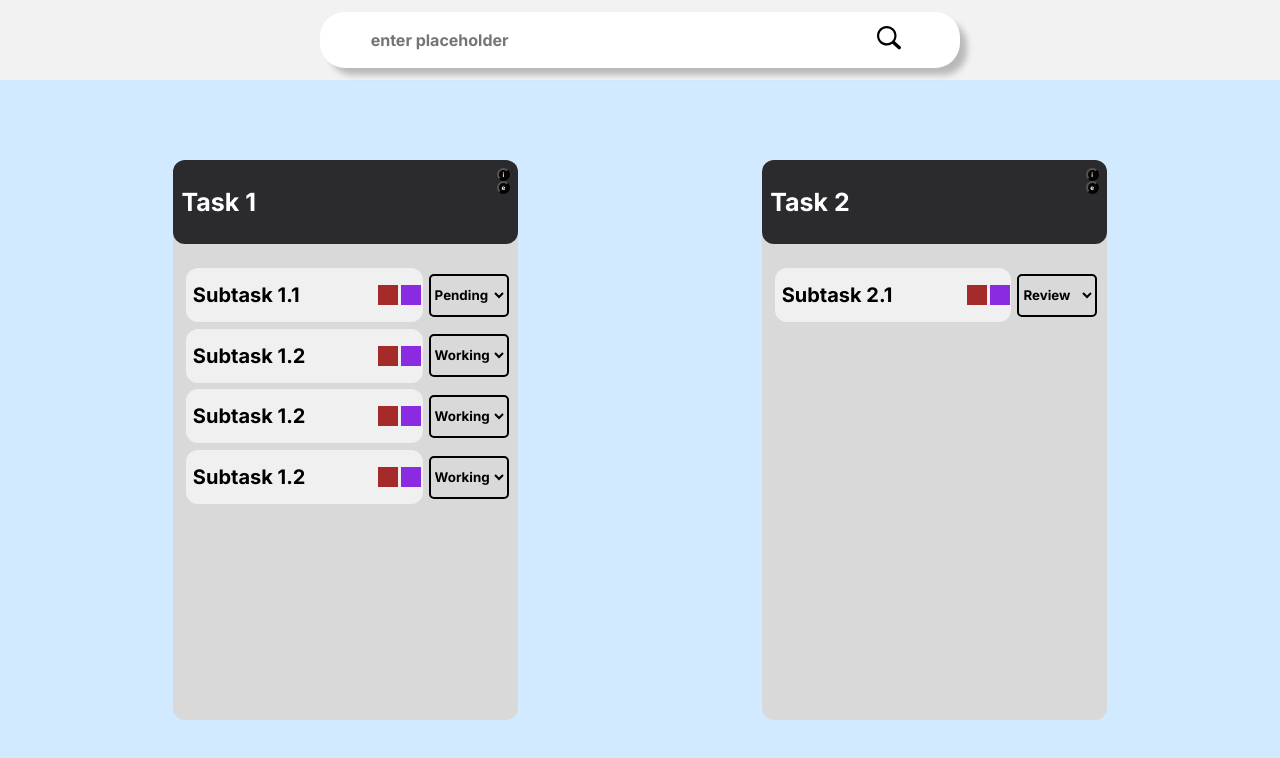
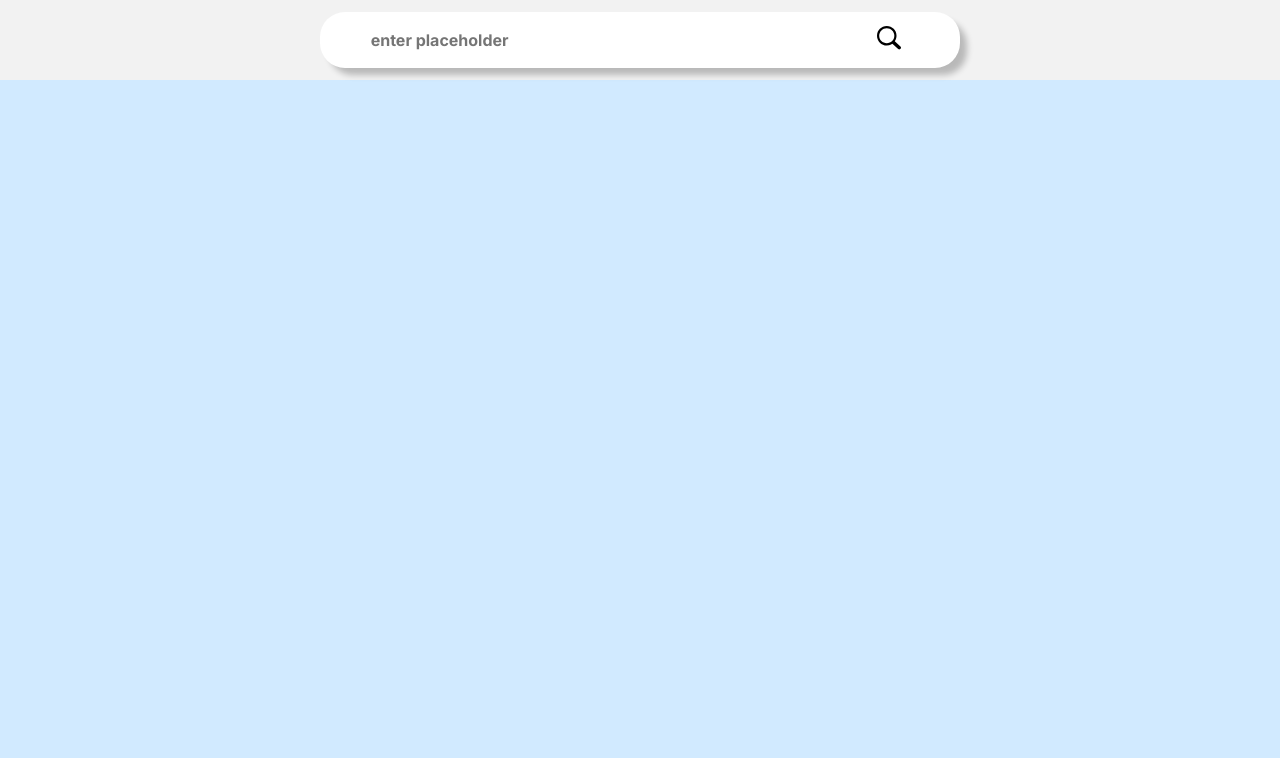
Before and after one commit to Sumanyadava/TOGO, a React (Create React App) app: page / in a window 1280 px wide. Shown: the top 758 px of the page. Built offline with nearby package versions, Linux system fonts and the light colour scheme.

Commit message:
fix:state uplifting across components

```diff
--- a/src/components/header/Header.jsx
+++ b/src/components/header/Header.jsx
@@ -1,20 +1,32 @@
-import React, { useState } from 'react'
+import React, { useEffect, useState } from 'react'
 import SearchBar from '../searchbar/SearchBar'
 import "./Header.css"
 
 
 
-const Header = ({data, aac}) => {
+const Header = ({data,mainuping}) => {
 
   // const [first, setfirst] = useState([])
-  const abc = (ToGo)=>{
-    aac(ToGo)
+
+
+
+
+  const uping = (ToGo) => {
+    // console.log(ToGo)
+
+    mainuping(ToGo)
+
+
   }
+
+
+
   return (
 
       <div className="header">
 
-        <SearchBar placeholder="enter placeholder"  data={data} abc={abc} />
+        <SearchBar placeholder="enter placeholder"  data={data} uping={uping} />
+
 
 
 
--- a/src/components/main/Main.jsx
+++ b/src/components/main/Main.jsx
@@ -2,17 +2,25 @@ import React from 'react';
 import TodoName from '../todo_name/TodoName';
 import './Main.css';
 
-const Main = ({data , first}) => {
+const Main = ({ first}) => {
+
+    // console.log(first)
 
   return (
     <div className='main'>
-
+      {/* {console.log(first)} */}
 
       {
-        data.todos.map((todo,index) => (
+        first.map((todo,index) => (
+          <TodoName key={index} todo={todo}/>
+        ))
+      }
+
+      {/* {
+        data.todos.map((todo,index,) => (
           <TodoName key={index} data={todo}/>
         ))
-      }
+      }    */}
 
 
 
--- a/src/components/searchbar/SearchBar.jsx
+++ b/src/components/searchbar/SearchBar.jsx
@@ -1,26 +1,22 @@
 import React, { useState } from "react";
-import Search_icon from "../../assets/Search_icon";
-import Cross_icon from "../../assets/cross_icon";
+import SearchIcon from "../../assets/Search_icon";
+import CrossIcon from "../../assets/cross_icon";
 import ButtonComp from "../buttons/ButtonComp";
 import "./SearchBar.css";
 
-
-
-const SearchBar = ({ placeholder, data, abc }) => {
-
+const SearchBar = ({ placeholder, data, uping }) => {
   const [filteredData, setFilteredData] = useState([]);
   const [wordEntered, setWordEntered] = useState("");
 
-  const [ToGo, newToGo] = useState([]);
+  const [ToGo, setToGo] = useState([]);
 
-  // console.log(data?.todos.map(toko =>toko.name))
+
   //Aray can be null and can used previously if empty
 
   const HandlePlusClick = (e) => {
-    abc(ToGo)
-    newToGo([...ToGo, wordEntered]);
+    uping([...ToGo, wordEntered])
+    setToGo([...ToGo, wordEntered]);
     setWordEntered("");
-
     setFilteredData([]);
 
   };
@@ -30,19 +26,16 @@ const SearchBar = ({ placeholder, data, abc }) => {
     setWordEntered(SearchWord);
 
     const newFilter = data?.todos.map((value) => {
-
-       if(value?.name
-        .toLowerCase()
-        .includes(SearchWord.toLowerCase().trim()))return value?.name;
+      if (value?.name.toLowerCase().includes(SearchWord.toLowerCase().trim()))
+        return value?.name;
     });
-    if (SearchWord == 0 ) {
+    if (SearchWord === 0) {
       setFilteredData([]);
     } else {
       setFilteredData(newFilter);
 
     }
   };
-
 
   const handleWord = () => {
     setFilteredData([]);
@@ -60,11 +53,12 @@ const SearchBar = ({ placeholder, data, abc }) => {
           onChange={handleFilter}
           value={wordEntered}
         />
+
         <div className="SearchBar_icon" onClick={handleWord}>
-          {wordEntered.length == 0 ? (
-            <Search_icon height="60%" width="60%" />
+          {wordEntered.length === 0 ? (
+            <SearchIcon height="60%" width="60%" />
           ) : (
-            <Cross_icon height="50%" width="50%" />
+            <CrossIcon height="50%" width="50%" />
           )}
         </div>
       </div>
@@ -81,29 +75,17 @@ const SearchBar = ({ placeholder, data, abc }) => {
         </div>
       )}
 
-          {/* a way to remove undefined data is filter boolea */}
-      { filteredData.filter(Boolean).length != 0 && (
+      {/* a way to remove undefined data is filter boolea */}
+      {filteredData.filter(Boolean).length !== 0 && (
         <div className="Data_output">
-
           {filteredData.slice(0, 5).map((outputlist) => {
-            return <div className="Data_output_list">
-
-              {outputlist}
-
-
-
-              </div>;
+            return <div className="Data_output_list">{outputlist}</div>;
           })}
         </div>
       )}
 
       {/* output this in main section  */}
-
-
-
-
-
-
+      {/* {console.log(ToGo)} */}
 
     </div>
   );
--- a/src/components/sub_todo/SubTodo.jsx
+++ b/src/components/sub_todo/SubTodo.jsx
@@ -2,9 +2,10 @@ import React, { useState } from "react";
 import Tags from "./tags/Tags";
 import "./SubTodo.css";
 
-const SubTodo = ({data}) => {
+const SubTodo = ({todolistelement}) => {
 
   const [Status_state,setStatus_state] = useState()
+
   const statusHandler = (e) => {
      let status_color = e.target.value
 
@@ -21,14 +22,14 @@ const SubTodo = ({data}) => {
     if (status_color == "Done") {
       setStatus_state = "white"
     }
-    console.log(setStatus_state)
+    // console.log(setStatus_state)
   }
   return (
 
 
     <div className="Sub_todo">
       <div className="Sub_todo_name">
-        <p>{data?.name}</p>
+        <p>{todolistelement}</p>
 
         <div className="Sub_todo_tags">
         <Tags color="brown" />
@@ -41,7 +42,7 @@ const SubTodo = ({data}) => {
 
         {/* code dept  */}
 
-        <select name="Status" id="Status" defaultValue={data?.status}>
+        <select name="Status" id="Status" /*defaultValue={}*/>
 
           <option value="pending">Pending</option>
           <option value="working">Working</option>
--- a/src/components/sub_todo_creation/SubTodoCreate.jsx
+++ b/src/components/sub_todo_creation/SubTodoCreate.jsx
@@ -3,7 +3,7 @@ import "./SubTodoCreate.css";
 import React, { useState } from "react";
 import ButtonComp from "../buttons/ButtonComp";
 
-const SubTodoCreate = () => {
+const SubTodoCreate = ({todouping,da}) => {
 
   const [valuetodo , setvaluetodo] = useState("")
   const [tasktodo , settasktodo] = useState([])
@@ -17,6 +17,7 @@ const SubTodoCreate = () => {
 
     settasktodo([...tasktodo, valuetodo])
     setvaluetodo("")
+    todouping([...tasktodo, valuetodo])
   }
 
 
@@ -55,15 +56,7 @@ const SubTodoCreate = () => {
 
         <ButtonComp button_content="add" onClick={handletodoclick}/>
 
-        {
-        tasktodo.map((ops) =>(
-          <div className="ppp">
-            {ops}
-          </div>
-        ))
 
-
-        }
         </div>
       </div>
     </div>
--- a/src/components/todo_name/TodoName.jsx
+++ b/src/components/todo_name/TodoName.jsx
@@ -5,11 +5,14 @@ import SubTodoCreate from "../sub_todo_creation/SubTodoCreate";
 import "./TodoName.css";
 import ButtonComp from "../buttons/ButtonComp";
 
-const TodoName = ({data}) => {
+const TodoName = ({todo,data}) => {
 
   // code depth use one flag
   const [show , setshow] = useState(true)
   const [flag, setFlag] = useState(false)
+  const [todolist, settodolist] = useState([])
+
+  // console.log(todo)
 
 
 
@@ -22,6 +25,12 @@ const TodoName = ({data}) => {
     setFlag(!flag)
   }
 
+  const todouping = (tasktodo) => {
+
+    settodolist(tasktodo)
+
+  }
+
 
   return (
 
@@ -30,7 +39,7 @@ const TodoName = ({data}) => {
 
       <div className="todo_heading" >
 
-          <div className="todo_heading_name" contentEditable={flag}>{data?.name}</div>
+          <div className="todo_heading_name" contentEditable={flag}>{todo}</div>
           <div className="todo_heading_action">
             <ButtonComp button_content="i" tittle_prop="add here" onClick={handleaddtodo} type="circularButton circle_small"/>
             <ButtonComp button_content="e" tittle_prop="edit here" onClick={handletittleedit} type="circularButton circle_small"/>
@@ -40,7 +49,7 @@ const TodoName = ({data}) => {
       {/* <div className={`${show === false ? "todo_name_hidden" : "todo_name_hidden bottom"}`}> */}
       <div className={`${show === false ? "todo_name_hidden" : "todo_name_hidden bottom"}`}>
 
-      <SubTodoCreate />
+      <SubTodoCreate todouping={todouping} da="da" />
       </div>
 
       </div>
@@ -48,9 +57,11 @@ const TodoName = ({data}) => {
 
 
       <div className="todo_content">
+
+
         {
-          data?.subTodos.map((subTodo,index)=> (
-            <SubTodo data={subTodo} key={index}/>
+          todolist.map((todolistelement,index)=> (
+            <SubTodo todolistelement={todolistelement} key={index}/>
           ) )
         }
 
--- a/src/index.js
+++ b/src/index.js
@@ -1,4 +1,4 @@
-import React from 'react';
+import React, { StrictMode } from 'react';
 import ReactDOM from 'react-dom/client';
 import './index.css';
 import App from './App';
--- a/src/pages/home/Home.jsx
+++ b/src/pages/home/Home.jsx
@@ -1,25 +1,27 @@
 import Header from '../../components/header/Header'
 import Main from '../../components/main/Main'
+import apiData from "../../assets/fakejson.json"
+import './Home.css'
+
+
 import React, { useState } from 'react';
-
-import apiData from "../../assets/fakejson.json"
-
-import './Home.css'
 
 const Home = () => {
 
   const [data, setData] = useState(apiData)
   const [first, setfirst] = useState([])
 
-  const aac= (ToGo) =>{
+  const mainUping = (ToGo) =>{
+    // console.log(ToGo)
     setfirst(ToGo)
   }
 
   return (
     <div className='home'>
-      <Header data={data} aac={aac}/>
 
-      <Main  data={data} first={first}/>
+      <Header data={data}  mainuping={mainUping}/>
+
+      <Main   first={first}  />
     </div>
   )
 }
```
Also changed, not shown: src/context/notes/notesState.js (deleted).
